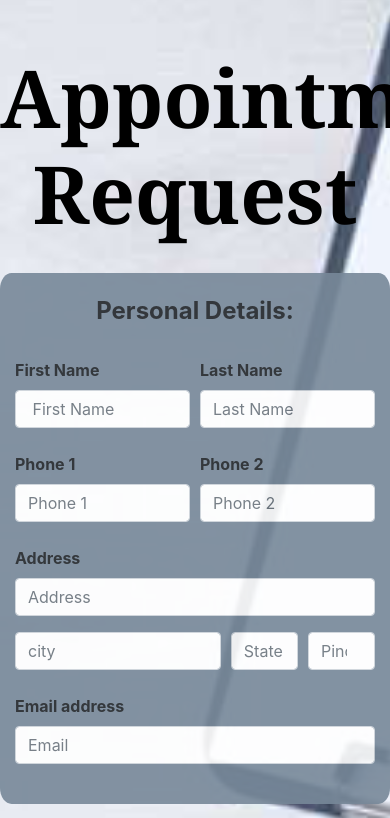
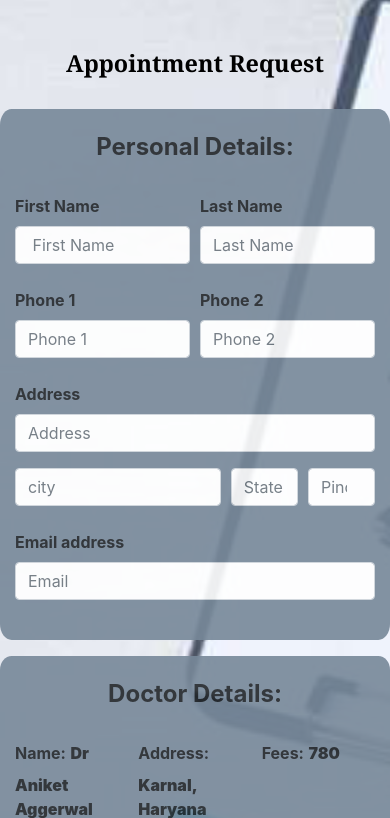
Before and after one commit to garvoberoi/appointeasy, a Django app: page /takeappointment/1002 in a window 390 px wide; the page is wider, and only the part inside the window is pictured. Shown: the part 56-874 px from the top of that part. Run offline with Django 3.2, Linux system fonts and the light colour scheme; data comes from the database, SQL or seed files in the repository; some libraries are stand-ins or nearby versions.

Commit message:
responsive

```diff
--- a/templates/takeappointment.html
+++ b/templates/takeappointment.html
@@ -45,7 +45,7 @@
     <br>
     <br>
 
-    <H1 style="font-size: 5rem; font-family:Georgia, 'Times New Roman', Times, serif;"><strong> Appointment Request</strong> </H1>
+    <H1 style="font-size: 6vw; font-family:Georgia, 'Times New Roman', Times, serif;"><strong> Appointment Request</strong> </H1>
     <br>
     <div class="container">
         <br>
```
